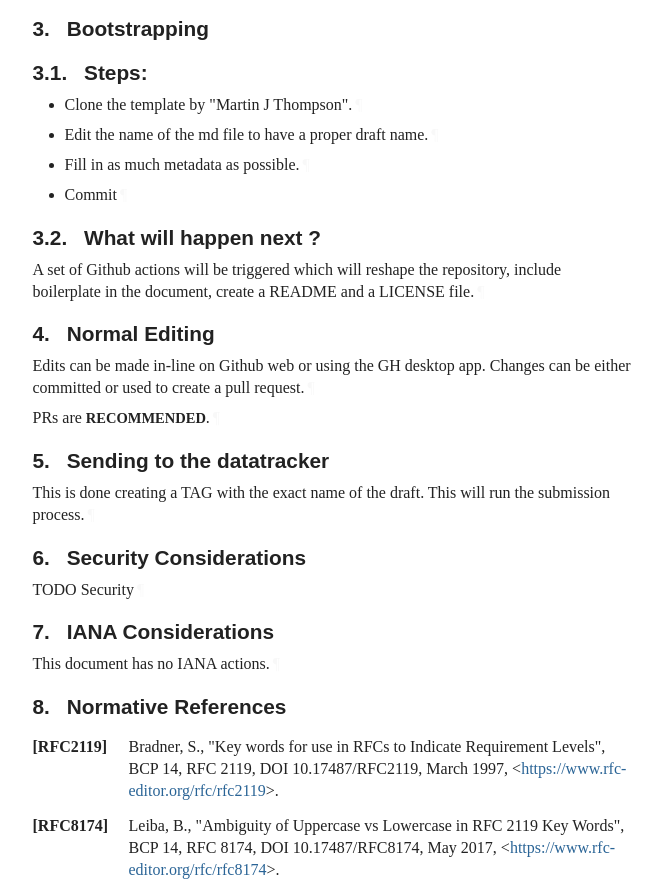
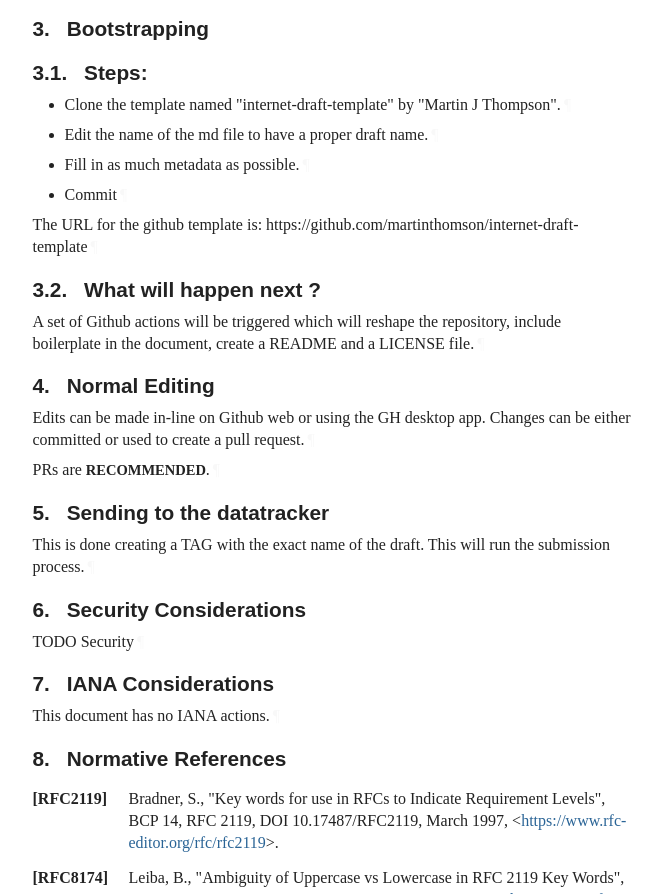
Before and after one commit to carlosm3011/github-rfc-tutorial-july2026, a plain HTML site: page draft-carlosm3011-github-tutorial.html in a window 1280 px wide. Shown: the part 962-1856 px from the top of the page, without its empty margins (92-754 px from the left). Drawn offline with Linux system fonts and the light colour scheme; a web font is replaced by a local one.

Commit message:
Script updating gh-pages from ba2dab7. [ci skip]

```diff
--- a/draft-carlosm3011-github-tutorial.html
+++ b/draft-carlosm3011-github-tutorial.html
@@ -1215,7 +1215,7 @@ appear in all capitals, as shown here.<a href="#section-2-1" class="pilcrow">¶<
         </h3>
 <ul class="normal">
 <li class="normal" id="section-3.1-1.1">
-            <p id="section-3.1-1.1.1">Clone the template by "Martin J Thompson".<a href="#section-3.1-1.1.1" class="pilcrow">¶</a></p>
+            <p id="section-3.1-1.1.1">Clone the template named "internet-draft-template" by "Martin J Thompson".<a href="#section-3.1-1.1.1" class="pilcrow">¶</a></p>
 </li>
           <li class="normal" id="section-3.1-1.2">
             <p id="section-3.1-1.2.1">Edit the name of the md file to have a proper draft name.<a href="#section-3.1-1.2.1" class="pilcrow">¶</a></p>
@@ -1227,6 +1227,7 @@ appear in all capitals, as shown here.<a href="#section-2-1" class="pilcrow">¶<
             <p id="section-3.1-1.4.1">Commit<a href="#section-3.1-1.4.1" class="pilcrow">¶</a></p>
 </li>
         </ul>
+<p id="section-3.1-2">The URL for the github template is: https://github.com/martinthomson/internet-draft-template<a href="#section-3.1-2" class="pilcrow">¶</a></p>
 </section>
 </div>
 <div id="what-will-happen-next-">
```
Also changed, not shown: index.html (+1 -1 lines), draft-carlosm3011-github-tutorial.txt.
